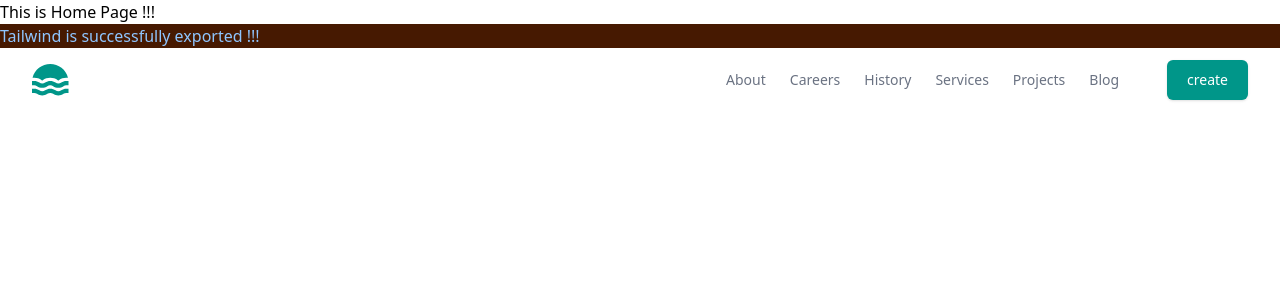
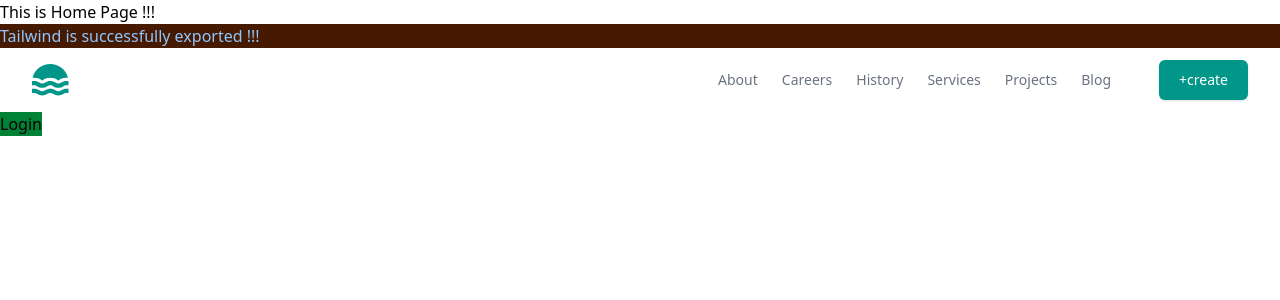
Before and after one commit to Soniya-Thapa/React-JS, a React (Vite) app: page / in a window 1280 px wide. Shown: the top 300 px of the page. Built offline with nearby package versions, Linux system fonts and the light colour scheme.

Commit message:
component in react

```diff
--- /dev/null
+++ b/src/components/Button.jsx
@@ -0,0 +1,8 @@
+function Button(){
+  return(
+    <>
+    <button className="bg-green-700">Login</button>
+    </>
+  )
+}
+export default Button
--- a/src/pages/HomePage.jsx
+++ b/src/pages/HomePage.jsx
@@ -1,3 +1,5 @@
+import Button from "../components/Button"
+
 function HomePage() {
   return (
     <>
@@ -54,7 +56,7 @@ function HomePage() {
                     class="rounded-md bg-teal-600 px-5 py-2.5 text-sm font-medium text-white shadow"
                     href="#"
                   >
-                    create
+                    +create
                   </a>
                 </div>
 
@@ -63,6 +65,8 @@ function HomePage() {
           </div>
         </div>
       </header>
+    <Button />
+
     </>
   )
 }
```
